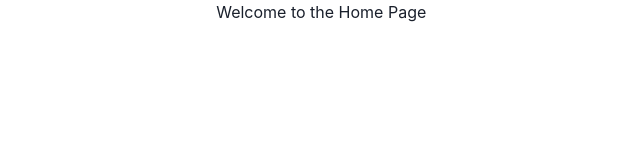
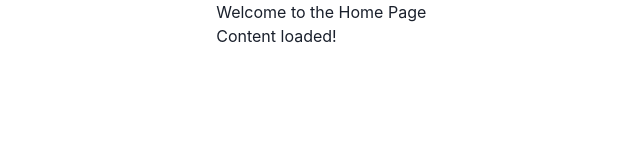
Before and after one commit to JonatasAlves9/TestEvolutionHub, a React (Create React App) app in the folder frontend/: page /home in a window 1280 px wide. Shown: the top 160 px of the page, without its empty margins (137-777 px from the left). Built offline with nearby package versions, Linux system fonts and the light colour scheme.

Commit message:
test: home test when are loading

```diff
--- a/frontend/src/modules/home/index.tsx
+++ b/frontend/src/modules/home/index.tsx
@@ -1,12 +1,27 @@
-import React from 'react';
-import {Container, Text} from "@chakra-ui/react";
+import React, {useEffect, useState} from 'react';
+import {Box, Container, Text} from "@chakra-ui/react";
 
 export const Home = () => {
+    const [isLoading, setIsLoading] = useState(true);
+
+    useEffect(() => {
+        setTimeout(() => {
+            setIsLoading(false);
+        }, 1000);
+    }, []);
     return (
         <Container>
-            <Text>
+            <Text >
                 Welcome to the Home Page
             </Text>
+            <Box>
+                {isLoading ? (
+                    <Box data-testid="loading-indicator">Loading...</Box>
+                ) : (
+                    // Conteúdo da página após o carregamento
+                    <Box data-testid={"content-after-loading"}>Content loaded!</Box>
+                )}
+            </Box>
         </Container>
     )
 }
```
Also changed, not shown: 1 other file (tests, documents, lock files or other folders).
